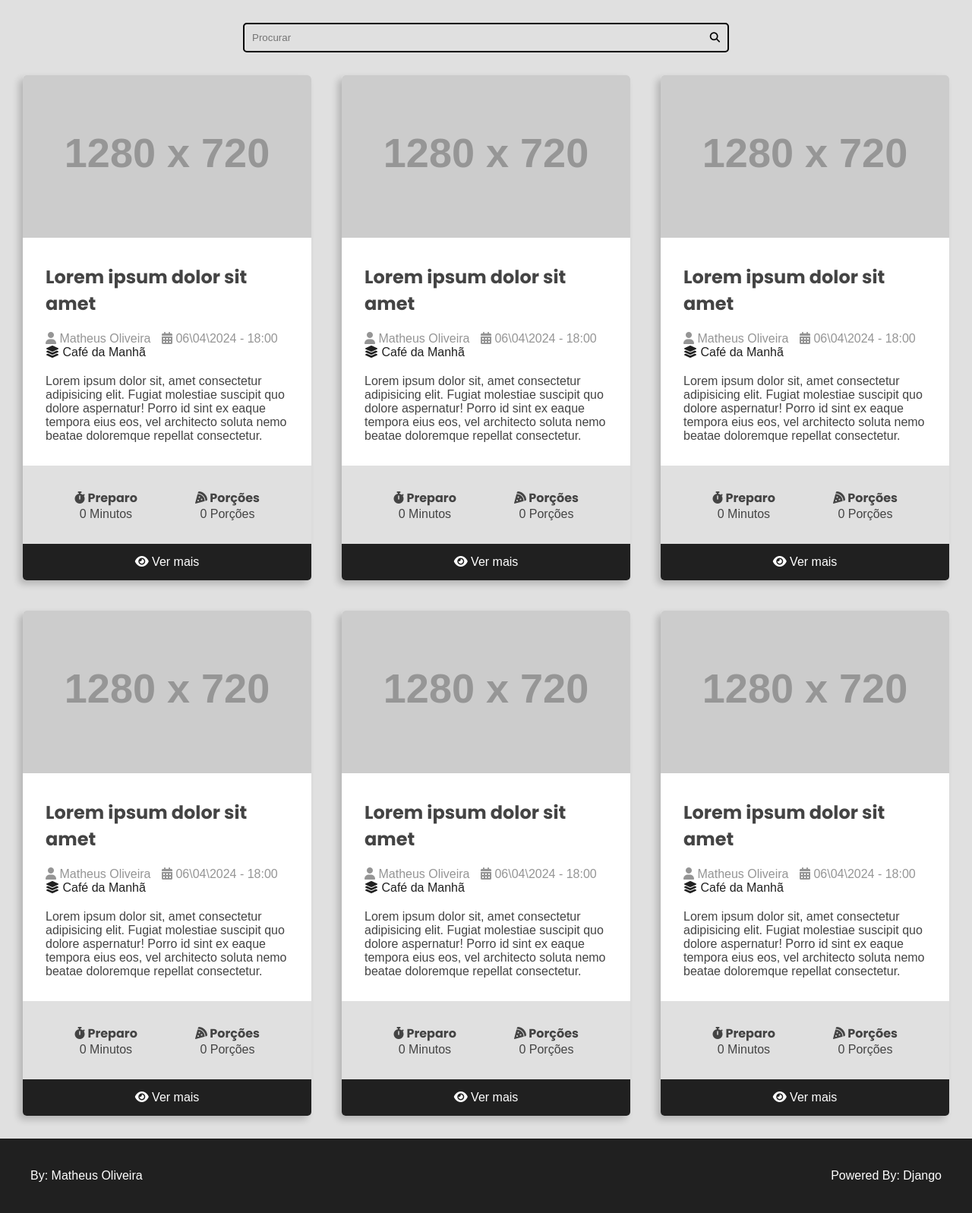
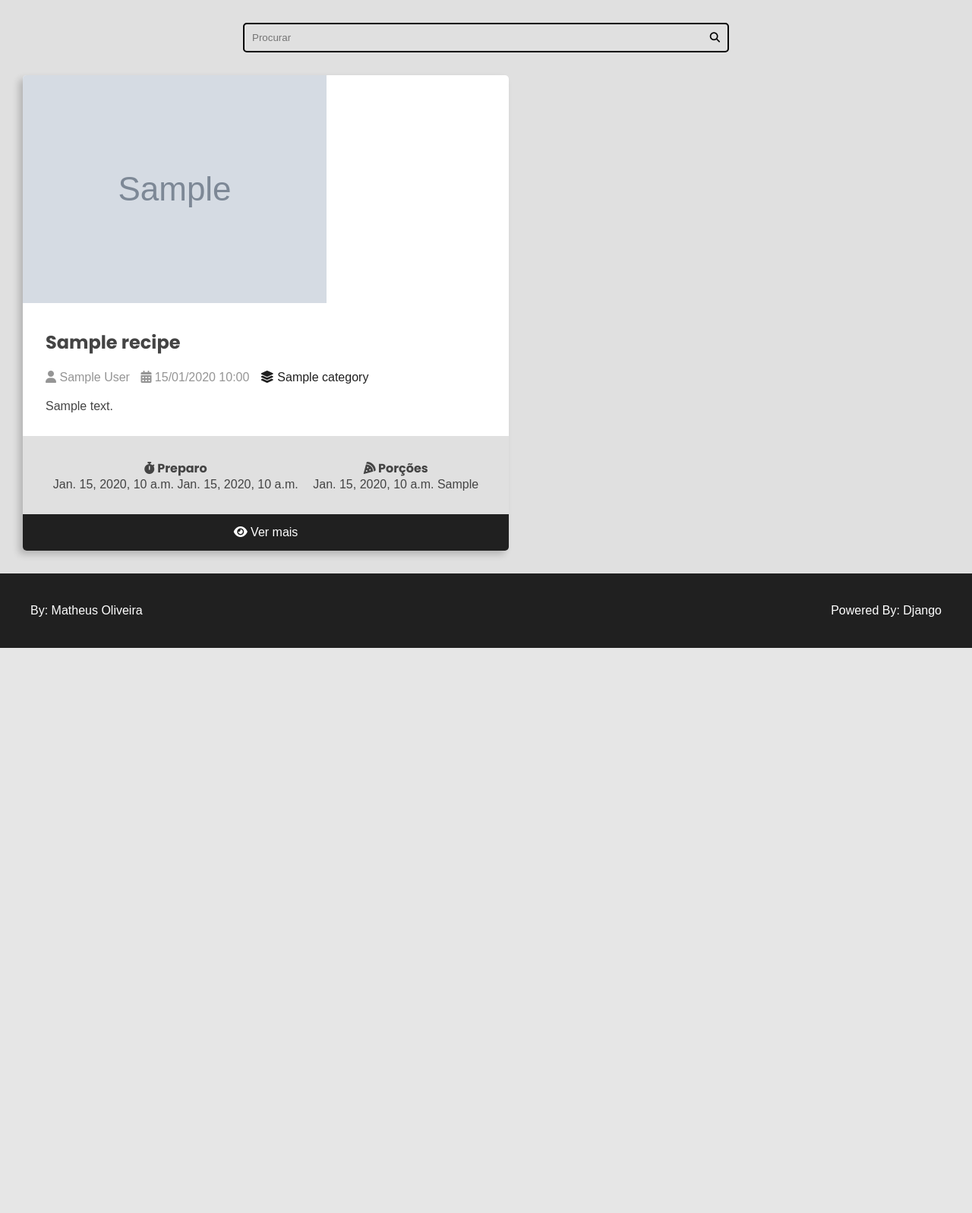
Before and after one commit to oprogramadormatheus/Django, a Django app: template Receitas/templates/receitas/pages/index.html in a window 1280 px wide. Shown: the part 120-1717 px from the top of the page at 76% size. After the commit the page ends 973 px from the top, so only its background shows below. Run offline with Django 5.2, Linux system fonts and the light colour scheme; the template is opened without the code that fills it: most values are stand-ins (such as "Sample title", 1, 10 or a date in 2020); grey boxes marked "Sample" are stand-in pictures; grey boxes labelled with a size stand in for pictures from a placeholder-image service; some libraries are stand-ins or nearby versions.

Commit message:
Injetando Dados

```diff
--- a/Receitas/static/receitas/css/styles.css
+++ b/Receitas/static/receitas/css/styles.css
@@ -138,6 +138,7 @@
 }
 .recipe-list-item{
     max-width: 64rem;
+    height: fit-content;
 }
 .recipe-list-item:hover{
     transform: scale(1.02);
--- a/Receitas/templates/receitas/pages/index.html
+++ b/Receitas/templates/receitas/pages/index.html
@@ -4,11 +4,8 @@
 
 {% block content %}
 <div class="main-content main-content-list container">
-    {% include 'receitas/partials/card.html' %}
-    {% include 'receitas/partials/card.html' %}
-    {% include 'receitas/partials/card.html' %}
-    {% include 'receitas/partials/card.html' %}
-    {% include 'receitas/partials/card.html' %}
-    {% include 'receitas/partials/card.html' %}
+{% for recipe in recipe_list %}
+{% include 'receitas/partials/card.html' %}
+{% endfor %}
 </div>
 {% endblock content %}
--- a/Receitas/templates/receitas/partials/card.html
+++ b/Receitas/templates/receitas/partials/card.html
@@ -1,37 +1,37 @@
 <div class="recipe recipe-list-item">
     <div class="recipe-cover">
-        <img src="https://fakeimg.pl/1280x720/269fe6/ffffff?font=bebas" alt="temporary">
+        <img src="{{ recipe.cover.url }}" alt="cover">
     </div>
     <div class="recipe-title-container">
-        <h2 class="recipe-title">Lorem ipsum dolor sit amet</h2>
+        <h2 class="recipe-title">{{ recipe.title }}</h2>
     </div>
     <div class="recipe-author">
         <span class="recipe-author-item">
             <i class="fas fa-user"></i>
-            <span>Matheus Oliveira</span>
+            <span>{{ recipe.author.first_name }} {{ recipe.author.last_name }}</span>
         </span>
         <span class="recipe-author-item">
             <i class="fas fa-calendar-alt"></i>
-            <span>06\04\2024 - 18:00</span>
+            <span>{{ recipe.created_at|date:"d/m/Y H:i" }}</span>
         </span>
         <span class="recipe-author-item">
             <a href="">
                 <i class="fas fa-layer-group"></i>
-                <span>Café da Manhã</span>
+                <span>{{ recipe.category.name }}</span>
             </a>
         </span>
     </div>
     <div class="recipe-content">
-        <p>Lorem ipsum dolor sit, amet consectetur adipisicing elit. Fugiat molestiae suscipit quo dolore aspernatur! Porro id sint ex eaque tempora eius eos, vel architecto soluta nemo beatae doloremque repellat consectetur.</p>
+        <p>{{ recipe.description }}</p>
     </div>
     <div class="recipe-meta-container">
         <div class="recipe-meta recipe-preparation">
             <h3 class="recipe-meta-title"> <i class="fas fa-stopwatch"> </i> Preparo </h3>
-            <div class="recipe-meta-text">0 Minutos</div>
+            <div class="recipe-meta-text">{{ recipe.preparation_time }} {{ recipe.preparation_time_unit }}</div>
         </div>
         <div class="recipe-meta recipe-servings">
             <h3 class="recipe-meta-title"> <i class="fas fa-pizza-slice"> </i> Porções </h3>
-            <div class="recipe-meta-text">0 Porções</div>
+            <div class="recipe-meta-text">{{ recipe.servings_time }} {{ recipe.servings_unit }}</div>
         </div>
     </div>
     <footer class="recipe-footer">
```
Also changed, not shown: Receitas/views.py (+7 -2 lines), utils/recipes/factory.py (added, +26 -0 lines).
